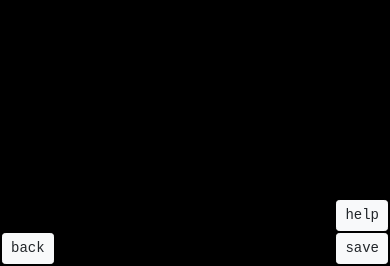
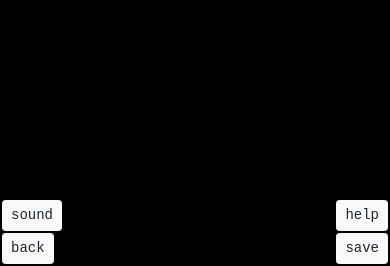
Before and after one commit to whitecas18/swamp_website, a Flask app: page /game in a window 390 px wide. Shown: the part 578-844 px from the top of the page. Run offline with Flask 2, Linux system fonts and the light colour scheme; some libraries are stand-ins or nearby versions.

Commit message:
audio button css

```diff
--- a/static/swamp.css
+++ b/static/swamp.css
@@ -90,7 +90,6 @@
     bottom: 35px;
     left: 2px;
     z-index: 1;
-    visibility: hidden;
   }
 
   #bgarea {
```
